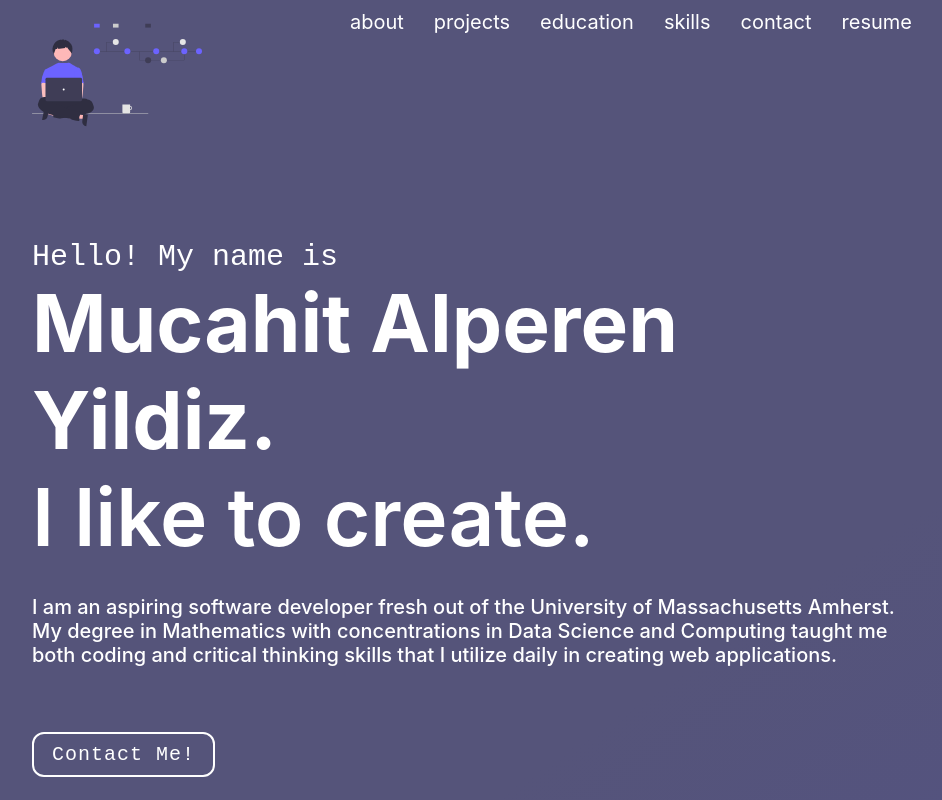
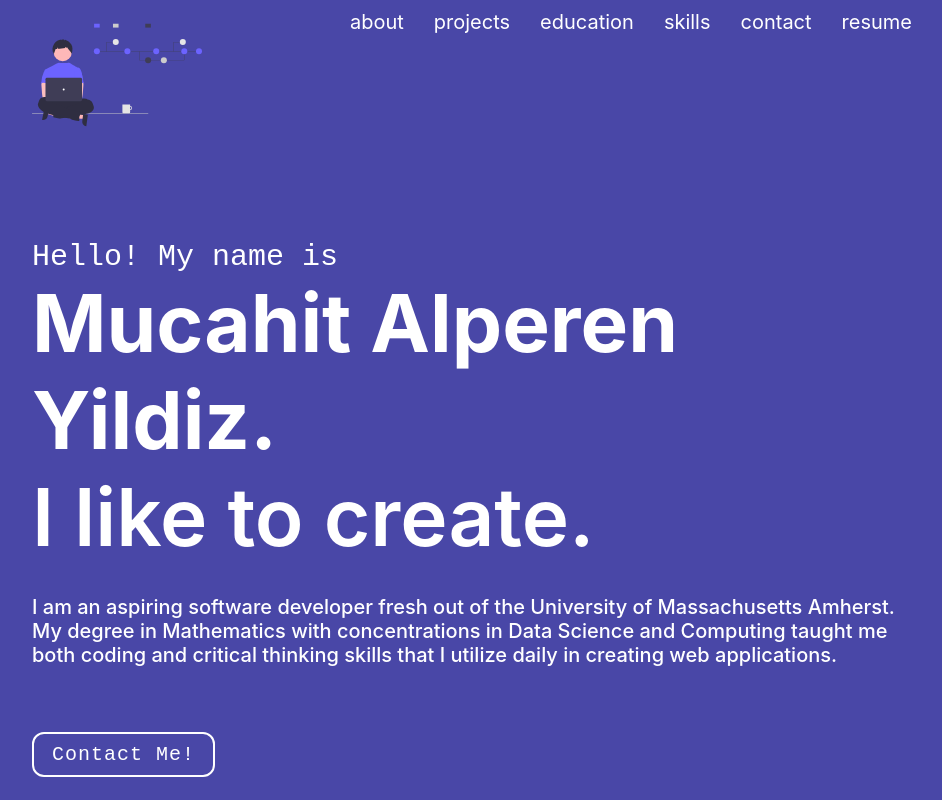
Before and after one commit to mucyildiz/mucyildiz.github.io, a React (Create React App) app in the folder client/: page / in a window 1280 px wide. Shown: the top 800 px of the page, without its empty margins (168-1110 px from the left). Built offline with nearby package versions, Linux system fonts and the light colour scheme.

Commit message:
removed gradient bg

```diff
--- a/client/src/index.css
+++ b/client/src/index.css
@@ -2,8 +2,6 @@ body {
   margin: 0;
   padding: 0;
   background-color: #4947a7;
-  background-image: linear-gradient(326deg, #4947a7 0%, #55547a 74%);
-
   color: white;
 }
 
@@ -16,8 +14,7 @@ html {
 }
 
 ::-webkit-scrollbar-track {
-  background-color: #4947a7;
-  background-image: linear-gradient(326deg, #4947a7 0%, #55547a 74%);
+  background-color: transparent;
 }
 
 ::-webkit-scrollbar-thumb {
```
